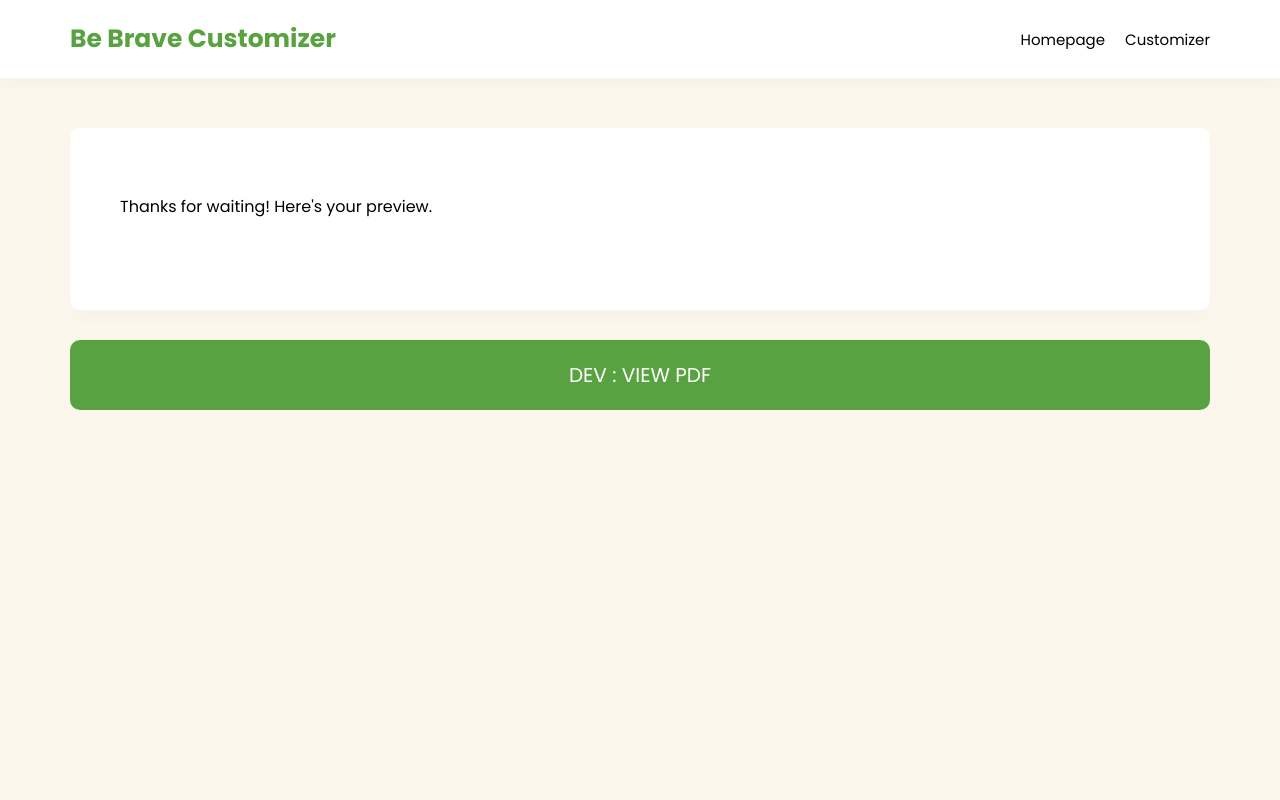
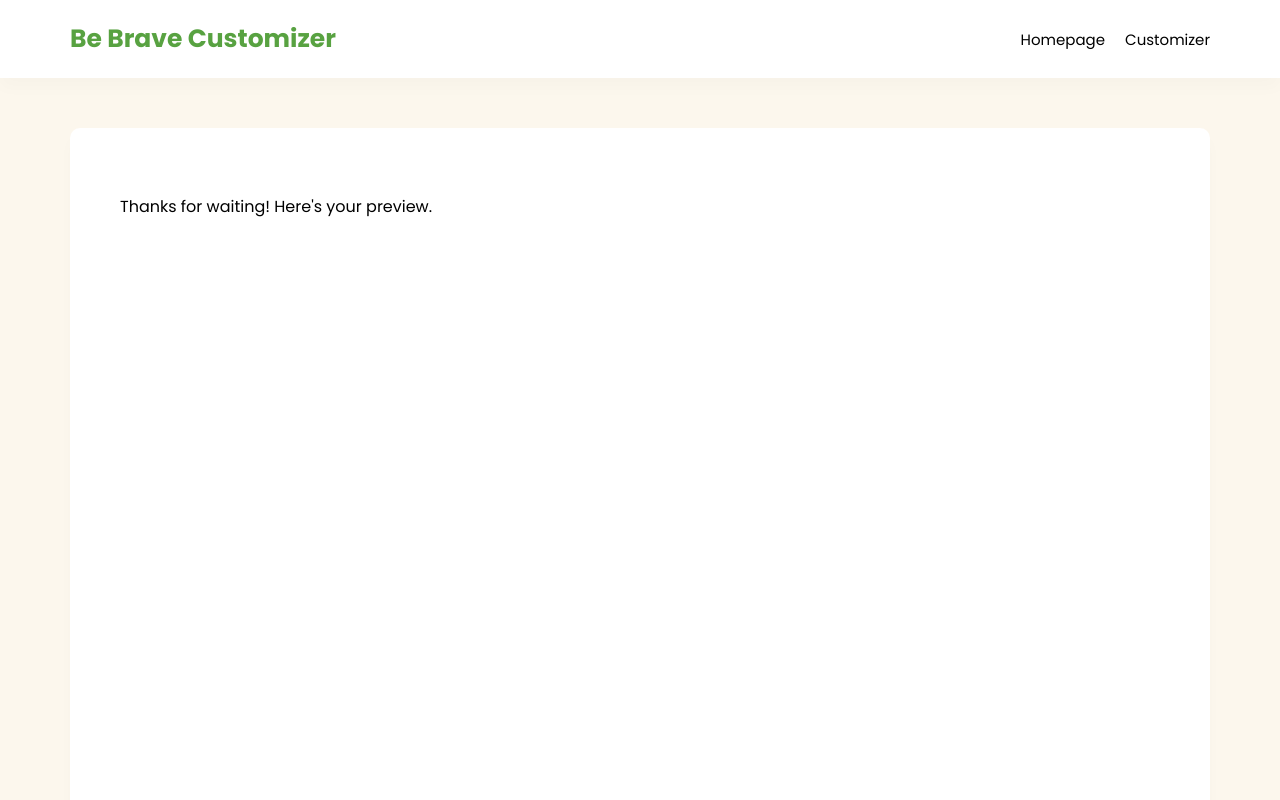
Before and after one commit to rzarandona/be_brave_builder, a Vue app: page /#/preview in a window 1280 px wide. Shown: the top 800 px of the page. Built offline with nearby package versions, Linux system fonts and the light colour scheme.

Commit message:
development

```diff
--- a/src/views/Home.vue
+++ b/src/views/Home.vue
@@ -30,12 +30,25 @@
           </div>
         </div>
       </div>
-      <div class="step">
+
+      <div v-if="character_gender.length" class="step">
         <p class="step-label">Step 2: Pick a character</p>
-        <div class="avatar-selection">
+        <div v-if="character_gender == 'boy'" class="boy avatar-selection">
           <div
             @click="setSelectedAvatar(item)"
-            v-for="item in avatars"
+            v-for="item in boy_avatars"
+            :class="{ 'avatar-item': true, active: character_avatar == item }"
+          >
+            <img
+              :src="'http://157.245.51.194/assets/be_brave/' + item + '.jpg'"
+              alt=""
+            />
+          </div>
+        </div>
+        <div v-if="character_gender == 'girl'" class="girl avatar-selection">
+          <div
+            @click="setSelectedAvatar(item)"
+            v-for="item in girl_avatars"
             :class="{ 'avatar-item': true, active: character_avatar == item }"
           >
             <img
@@ -46,12 +59,14 @@
         </div>
       </div>
 
-      <div class="step">
+      <div v-if="character_avatar.length" class="step">
         <p class="step-label">Step 2: What's your child's name?</p>
         <input class="character-name" type="text" v-model="character_name" />
       </div>
 
-      <button @click="getPreview" class="submit">GET PREVIEW</button>
+      <button v-if="character_name.length" @click="getPreview" class="submit">
+        GET PREVIEW
+      </button>
     </main>
   </div>
 </template>
@@ -64,18 +79,8 @@ import axios from "axios";
 export default {
   data() {
     return {
-      avatars: [
-        "boy-a",
-        "boy-b",
-        "boy-c",
-        "boy-d",
-        "boy-e",
-        "girl-a",
-        "girl-b",
-        "girl-c",
-        "girl-d",
-        "girl-e",
-      ],
+      boy_avatars: ["boy-a", "boy-b", "boy-c", "boy-d", "boy-e"],
+      girl_avatars: ["girl-a", "girl-b", "girl-c", "girl-d", "girl-e"],
       is_loading: false,
       character_avatar: "",
       character_gender: "",
--- a/src/views/Preview.vue
+++ b/src/views/Preview.vue
@@ -4,7 +4,10 @@
     <main class="container">
       <div class="step">
         <p>Thanks for waiting! Here's your preview.</p>
-        <img class="preview-image" :src="preview_url" alt="" />
+        <div
+          :style="{ 'background-image': 'url(' + preview_url + ')' }"
+          class="preview"
+        ></div>
       </div>
       <a target="_blank" :href="pdf_url">
         <button class="submit">DEV : VIEW PDF</button></a
@@ -31,9 +34,10 @@ export default {
 </script>
 
 <style scoped>
-.preview-image {
-  width: 100%;
-  transition: 0.2s;
+.preview {
+  height: 543.5px;
+  background-size: cover;
+  background-position: bottom;
 }
 a {
   text-decoration: none;
```
